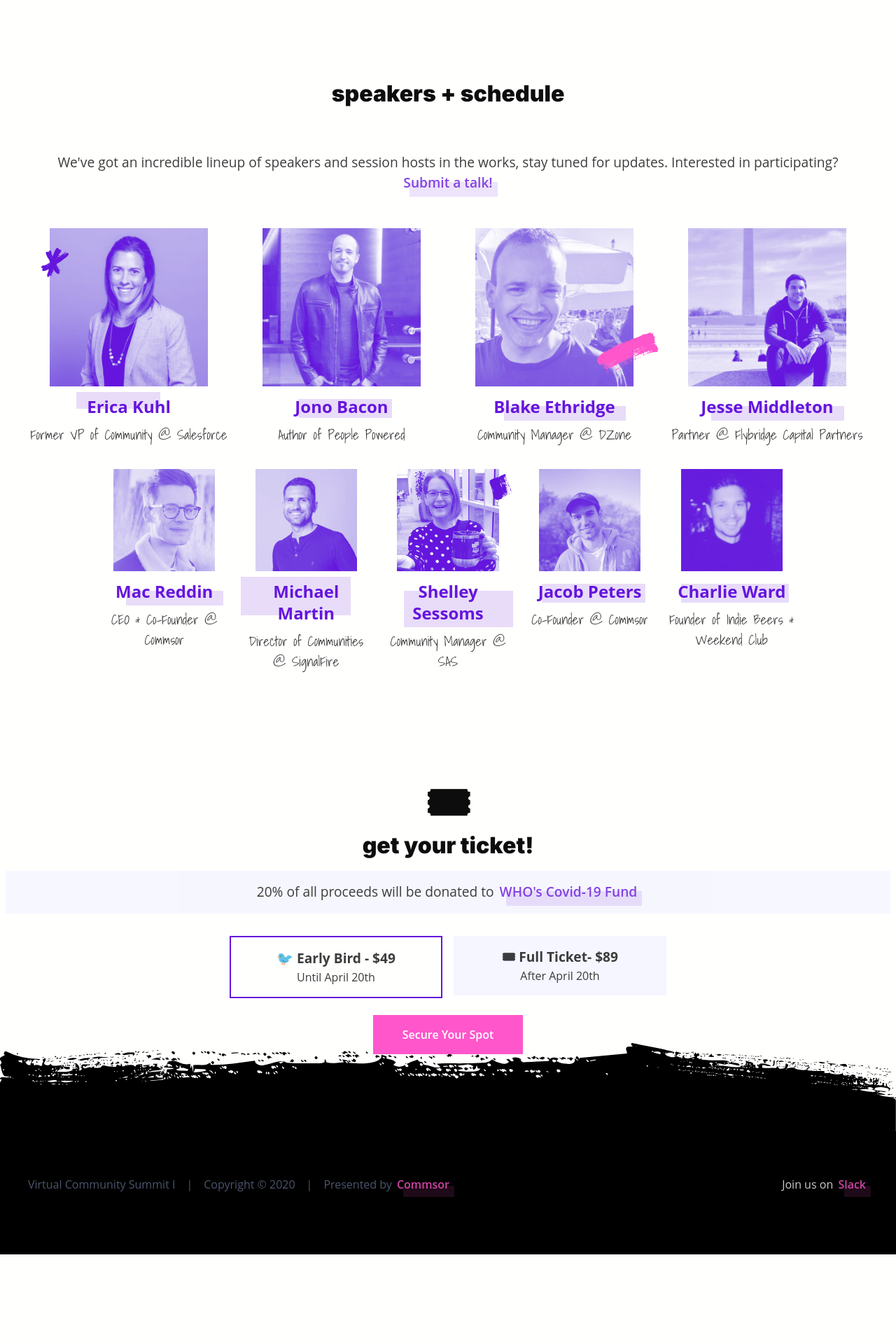
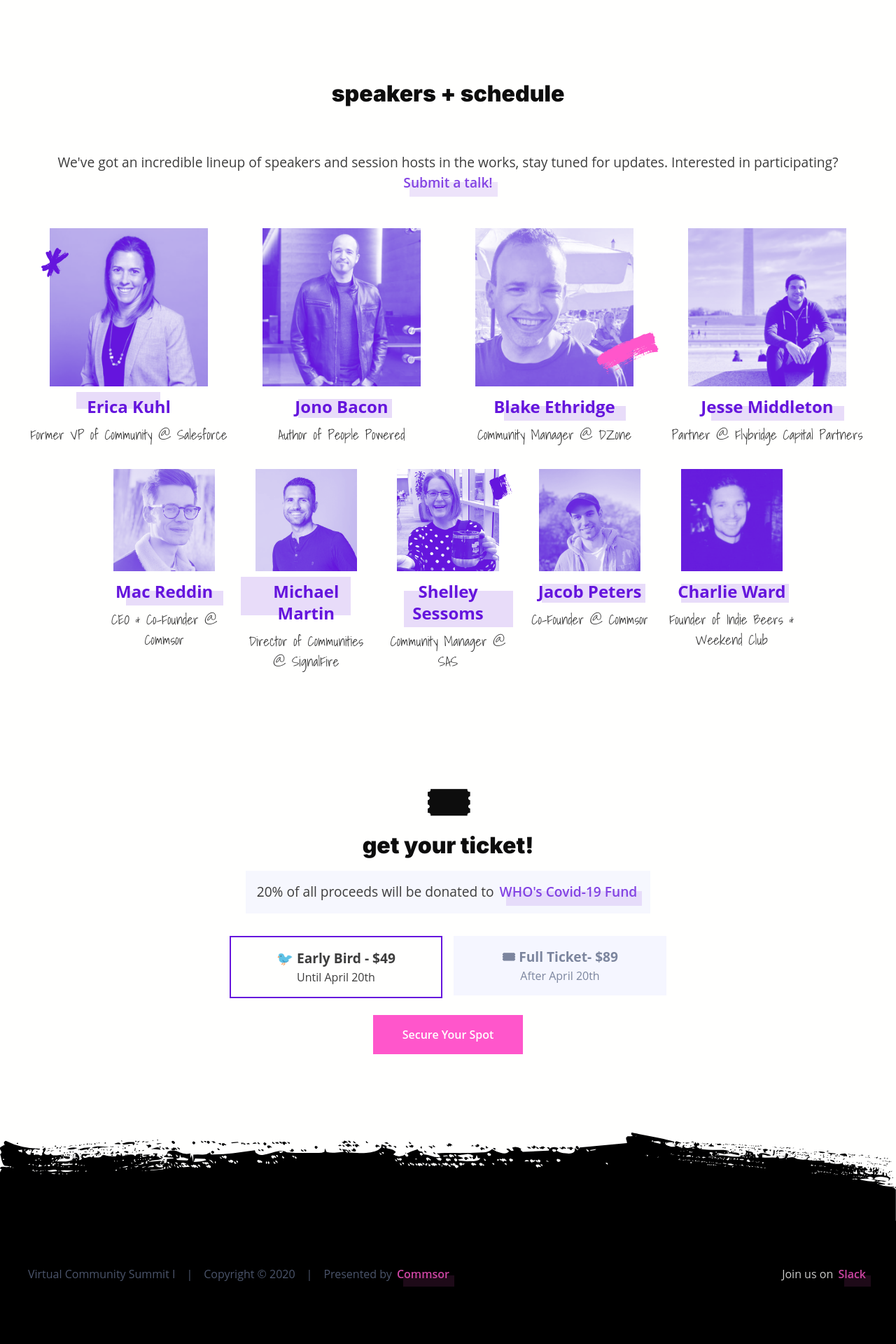
Before and after one commit to stijnvc/holo-alfa, a Jekyll site: the page built from summit.html, in a window 1280 px wide. Shown: the part 1982-3902 px from the top of the page at 70% size. Built offline with Jekyll 4.4.1, drawn with Linux system fonts in a browser that asks for light colours; nearby versions of some CDN libraries; some web fonts are replaced; comment, search, counter and statistics services are not loaded; before the commit the page ends 3774 px from its top, so only the background shows below that.

Commit message:
Update ticket link

```diff
--- a/summit.html
+++ b/summit.html
@@ -15,7 +15,7 @@
           <div class="mt-16 ">
             <h1 class="text-light text-bold">The world's top community builders, one truly <span class="text-summitpink">digital conference</span></h1>
             <p class="text-light text-large mb-8">June 3rd - 4th</p>
-            <a href="https://hopin.to/events/community-chat-summit-2020" class="btn-summit offset-2" >Secure Your Spot</a>
+            <a href="https://hopin.to/events/community-chat-summit-2020?specinf=5001" class="btn-summit offset-2" >Secure Your Spot</a>
             <p class="mt-16 text-light"></p>
           </div>
         </div>
@@ -193,12 +193,13 @@
         </div>-->
       </div>
     </div>
-    <div class="columns">
-      <div class="column col-12 mb-8 text-center">
+    <div class="columns mb-32">
+      <div class="column col-12 text-center">
         <h1 class="mb-0" style="font-size: 4em;">🎟</h1>
         <h2 class="sigmar mb-4">get your ticket!</h2>
-        <p class="text-large bg-gray p-4">20% of all proceeds will be donated to <a href="https://covid19responsefund.org/" class="offset-link" target="_blank">WHO's Covid-19 Fund</a></p>
-        <div class="columns">
+        <p class="text-large bg-gray d-inline-block p-4">20% of all proceeds will be donated to <a href="https://covid19responsefund.org/" class="offset-link" target="_blank">WHO's Covid-19 Fund</a></p>
+        <div class="columns mb-8">
+
           <div class="column col-3 col-md-4 col-sm-12 col-ml-auto text-center">
             <div class="border-summit p-4 my-2">
               <p class="text-bold text-large mb-0"> 🐦 Early Bird - $49</p>
@@ -206,7 +207,7 @@
             </div>
           </div>
           <div class="column col-3 col-md-4 col-sm-12 col-mr-auto text-center">
-            <div class="bg-gray p-4 my-2">
+            <div class="bg-gray text-graydark p-4 my-2">
               <p class="text-bold text-large mb-0"> 🎟 Full Ticket- $89</p>
               <p class="mb-0">After April 20th</p>
             </div>
@@ -215,7 +216,7 @@
       </div>
 
       <div class="column col-12 text-center">
-        <a href="https://hopin.to/events/community-chat-summit-2020" class="btn-summit offset-2" >Secure Your Spot</a>
+        <a href="https://hopin.to/events/community-chat-summit-2020?specinf=5001" class="btn-summit offset-2" >Secure Your Spot</a>
       </div>
     </div>
 
```
